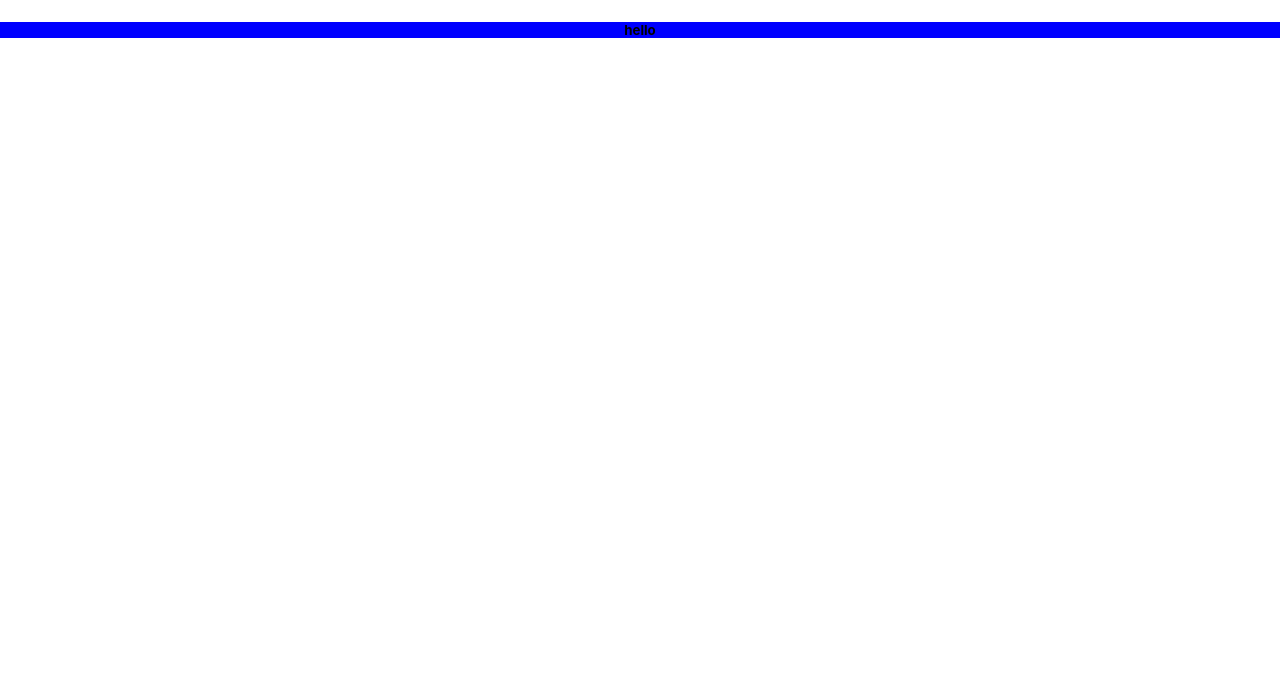
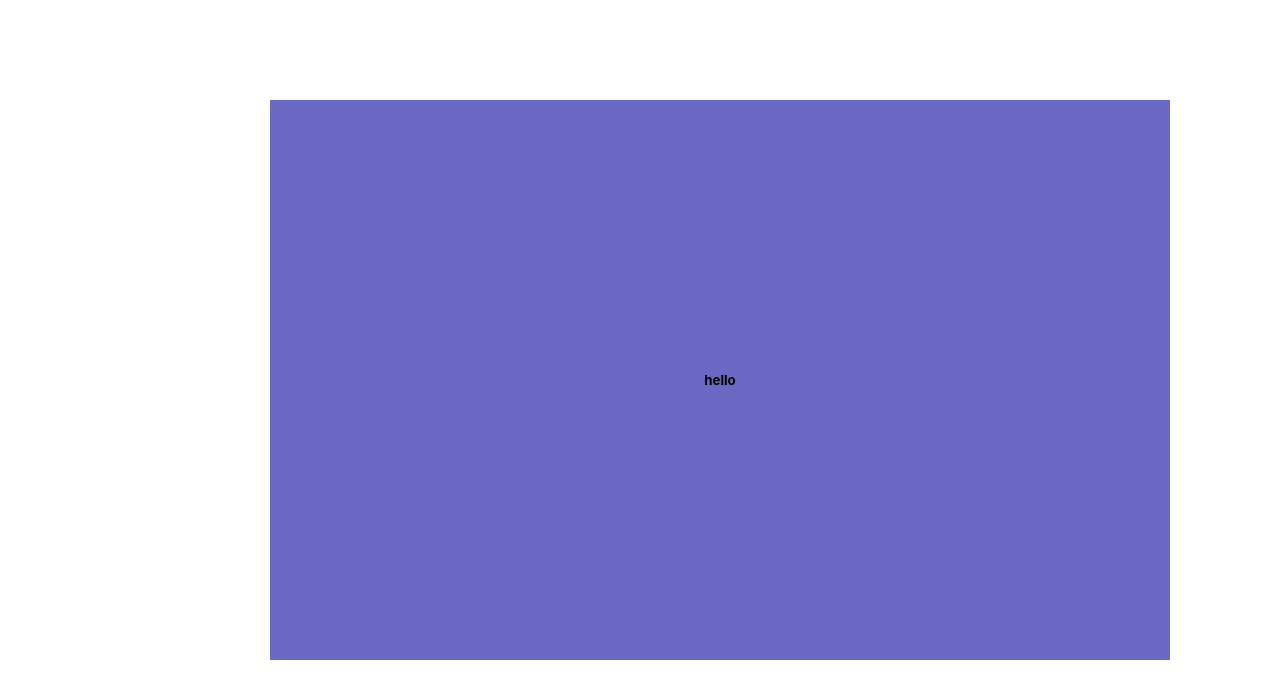
Before and after one commit to jokale/singlecomp, a React (Create React App) app: page / in a window 1280 px wide. Shown: the top 698 px of the page. Built offline with nearby package versions, Linux system fonts and the light colour scheme.

Commit message:
change colour of background

```diff
--- a/src/App.css
+++ b/src/App.css
@@ -38,5 +38,9 @@
 }
 
 div#single{
-  background-color: blue;
+  background-color: rgb(105, 105, 196);
+  width: 400px;
+  padding: 250px;
+  margin: 0;
+  position: relative ; right: -270px; top: 100px;
 }
```
